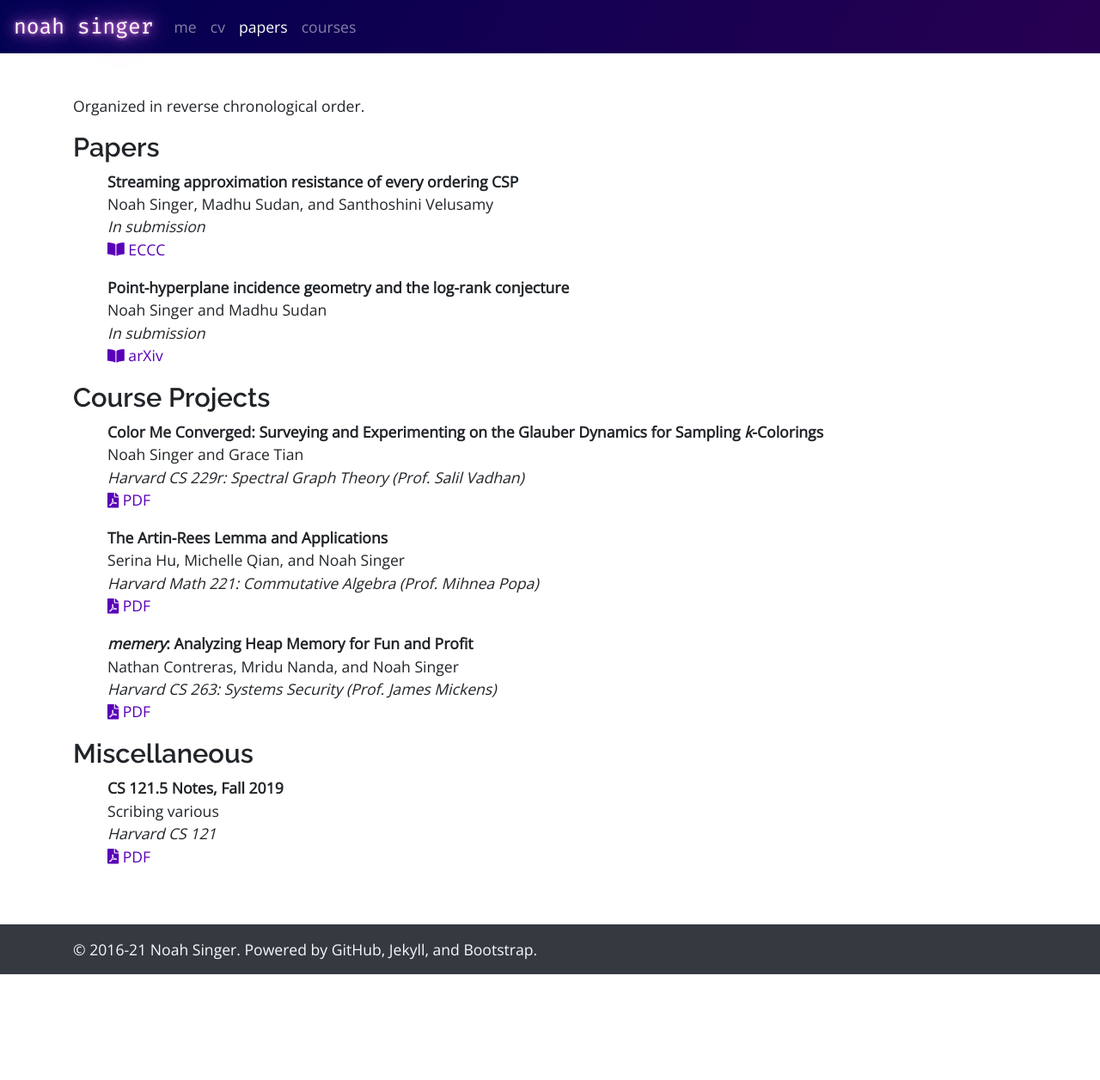
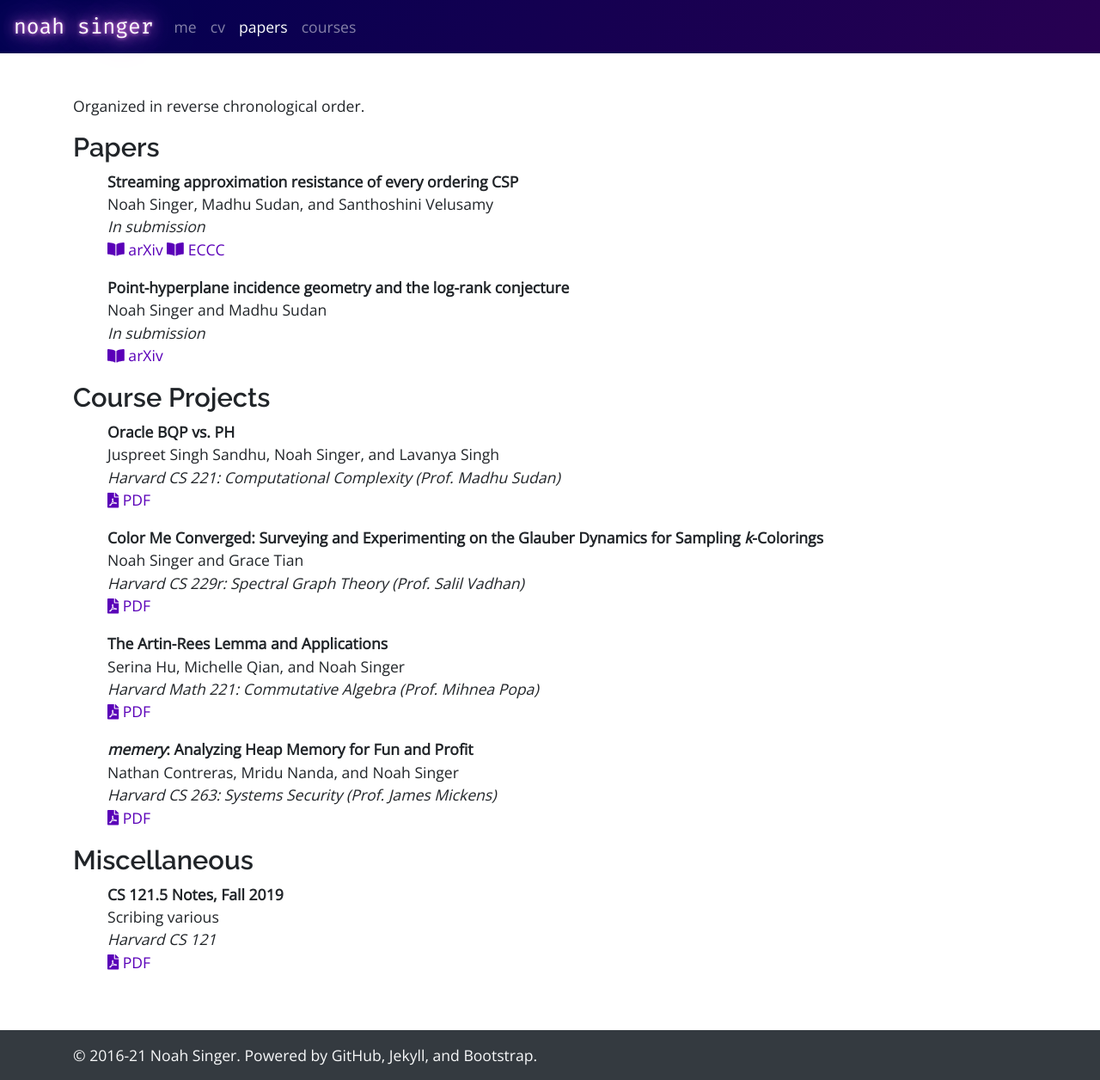
Before and after one commit to singerng/noahsinger.org, a Jekyll site: the page built from papers/index.md, in a window 1280 px wide. Shown: the whole page at 86% size. Built offline with Jekyll 4.4.1, drawn with Linux system fonts in a browser that asks for light colours; nearby versions of some CDN libraries; before the commit the page ends 1133 px from its top, so only the background shows below that.

Commit message:
added cs 221 paper

```diff
--- a/_data/papers.yml
+++ b/_data/papers.yml
@@ -1,8 +1,16 @@
+- title: "Oracle <strong>BQP</strong> vs. <strong>PH</strong>"
+  date: 2021-05-09
+  authors: Juspreet Singh Sandhu, Noah Singer, and Lavanya Singh
+  type: course_project
+  venue: "Harvard CS 221: Computational Complexity (Prof. Madhu Sudan)"
+  pdf: oracle_bqp_vs_ph.pdf
+
 - title: "Streaming approximation resistance of every ordering CSP"
-  date: 2021-01-23
+  date: 2021-05-04
   authors: Noah Singer, Madhu Sudan, and Santhoshini Velusamy
   type: research
   venue: In submission
+  arxiv: 2105.01782
   eccc: 2021/064
   select: yes
 
```
Also changed, not shown: 1 other file.
